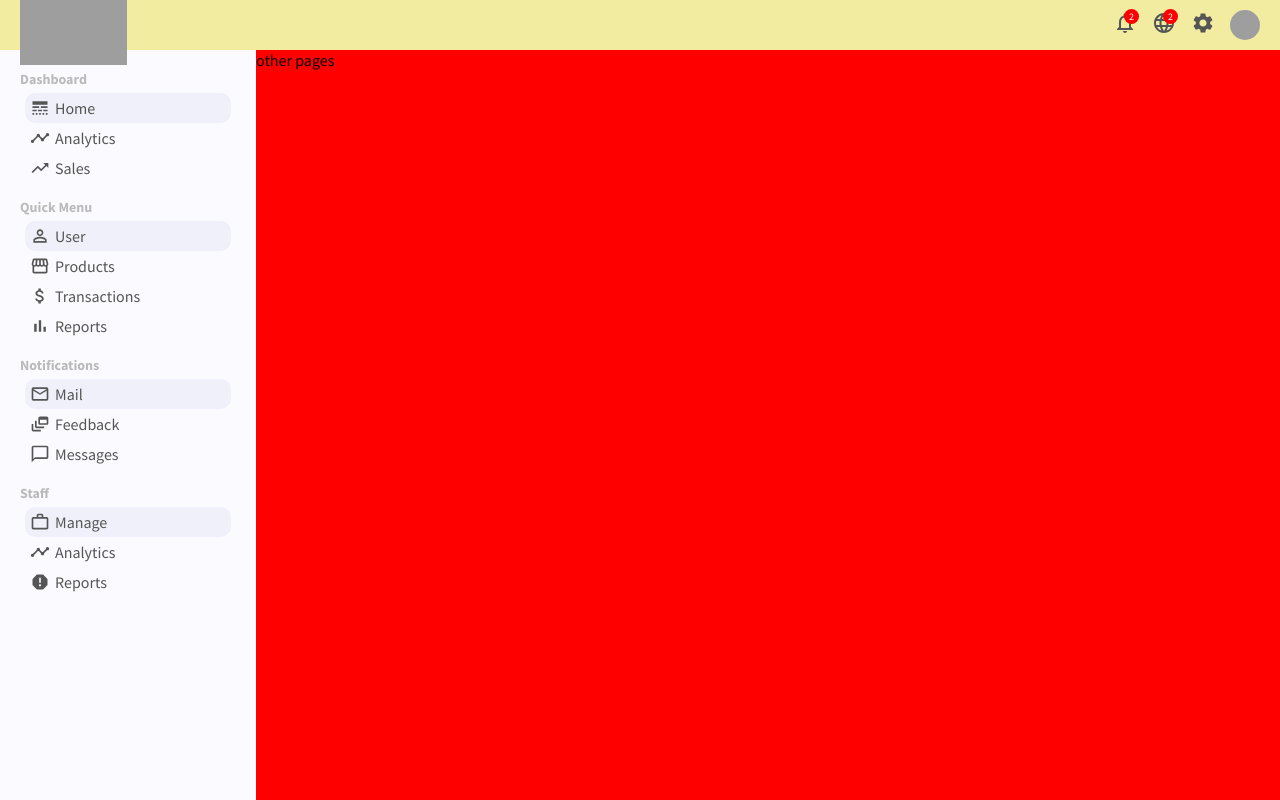
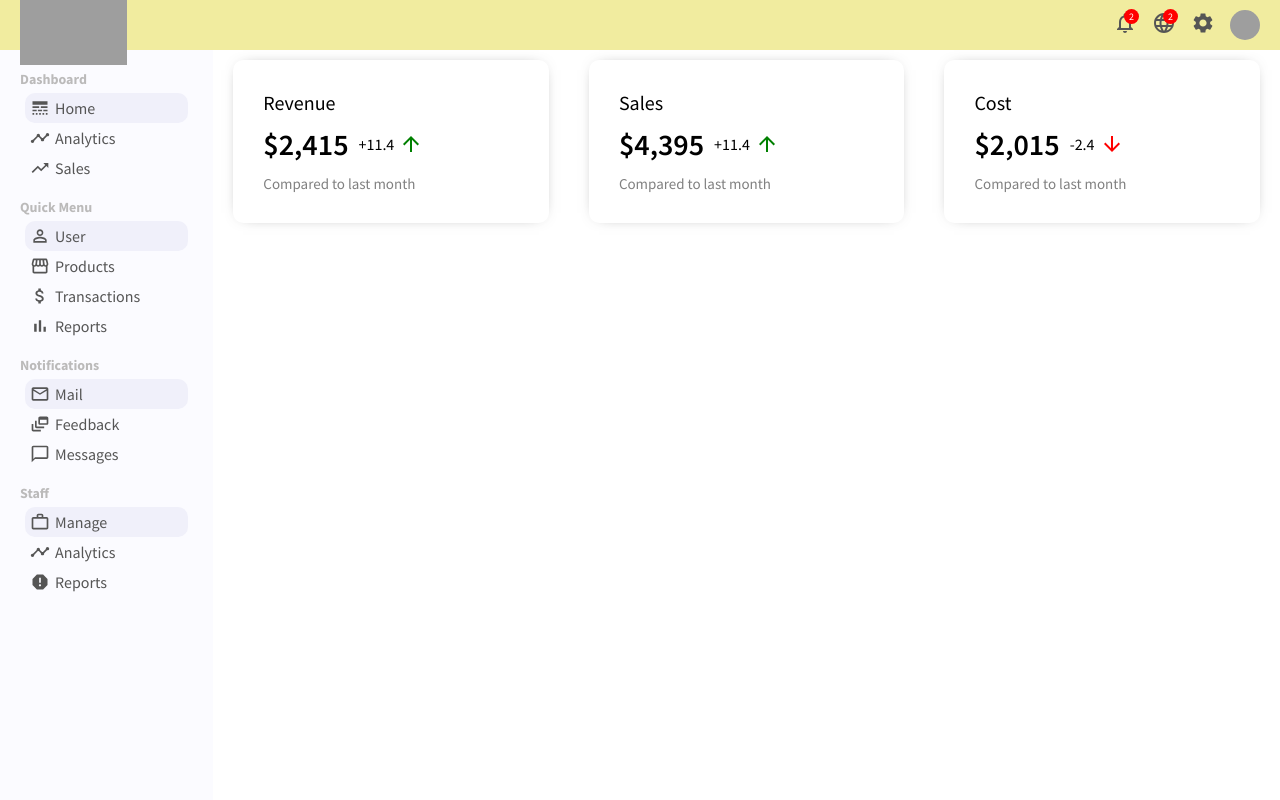
Before and after one commit to sushovankarmakar/admin-dashboard-react, a React (Create React App) app: page / in a window 1280 px wide. Built offline with nearby package versions, Linux system fonts and the light colour scheme; grey boxes are pictures that could not be loaded.

Commit message:
Admin dashboard info widgets

```diff
--- a/src/App.js
+++ b/src/App.js
@@ -1,6 +1,7 @@
 import SideBar from "./components/sideBar/SideBar";
 import TopBar from "./components/topBar/TopBar";
 import "./app.css";
+import Home from "./pages/home/Home";
 
 function App() {
   return (
@@ -8,7 +9,7 @@
       <TopBar />
       <div className="container">
         <SideBar />
-        <div className="others">other pages</div>
+        <Home />
       </div>
     </div>
   );
--- a/src/app.css
+++ b/src/app.css
@@ -1,8 +1,3 @@
 .container {
   display: flex;
 }
-
-.others {
-  flex: 4;
-  background-color: red;
-}
--- /dev/null
+++ b/src/components/featuredInfo/FeaturedInfo.jsx
@@ -0,0 +1,43 @@
+import { ArrowDownward, ArrowUpward } from "@material-ui/icons";
+import "./featuredInfo.css";
+
+const FeaturedInfo = () => {
+  return (
+    <div className="featured">
+      <div className="featuredItem">
+        <span className="featuredTitle">Revenue</span>
+        <div className="featuredMoneyContainer">
+          <span className="featuredMoney">$2,415</span>
+          <span className="featuredMoneyRate">
+            +11.4 <ArrowUpward className="featuredIcon" />
+          </span>
+        </div>
+        <span className="featuredSub">Compared to last month</span>
+      </div>
+
+      <div className="featuredItem">
+        <span className="featuredTitle">Sales</span>
+        <div className="featuredMoneyContainer">
+          <span className="featuredMoney">$4,395</span>
+          <span className="featuredMoneyRate">
+            +11.4 <ArrowUpward className="featuredIcon" />
+          </span>
+        </div>
+        <span className="featuredSub">Compared to last month</span>
+      </div>
+
+      <div className="featuredItem">
+        <span className="featuredTitle">Cost</span>
+        <div className="featuredMoneyContainer">
+          <span className="featuredMoney">$2,015</span>
+          <span className="featuredMoneyRate">
+            -2.4 <ArrowDownward className="featuredIcon negative" />
+          </span>
+        </div>
+        <span className="featuredSub">Compared to last month</span>
+      </div>
+    </div>
+  );
+};
+
+export default FeaturedInfo;
--- /dev/null
+++ b/src/components/featuredInfo/featuredInfo.css
@@ -0,0 +1,53 @@
+.featured {
+  width: 100%;
+  display: flex;
+  align-items: center;
+  justify-content: space-between;
+}
+
+.featuredItem {
+  flex: 1;
+  margin: 0px 20px;
+  padding: 30px;
+  border-radius: 10px;
+  cursor: pointer;
+
+  -webkit-box-shadow: 0px 0px 15px -10px rgba(0, 0, 0, 0.75);
+  box-shadow: 0px 0px 15px -10px rgba(0, 0, 0, 0.75);
+}
+
+.featuredTitle {
+  font-size: 20px;
+}
+
+.featuredMoneyContainer {
+  margin: 10px 0px;
+  display: flex;
+  align-items: center;
+}
+
+.featuredMoney {
+  font-size: 30px;
+  font-weight: 600;
+}
+
+.featuredMoneyRate {
+  display: flex;
+  align-items: center;
+  margin-left: 10px;
+}
+
+.featuredIcon {
+  font-size: 14px;
+  margin-left: 5px;
+  color: green;
+}
+
+.featuredIcon.negative {
+  color: red;
+}
+
+.featuredSub {
+  font-size: 15px;
+  color: gray;
+}
--- a/src/components/sideBar/SideBar.jsx
+++ b/src/components/sideBar/SideBar.jsx
@@ -12,7 +12,6 @@
   TrendingUp,
   WorkOutline,
 } from "@material-ui/icons";
-import React from "react";
 import "./sideBar.css";
 
 const SideBar = () => {
--- a/src/components/topBar/TopBar.jsx
+++ b/src/components/topBar/TopBar.jsx
@@ -1,5 +1,4 @@
 import { Language, NotificationsNone, Settings } from "@material-ui/icons";
-import React from "react";
 import "./topBar.css";
 
 const TopBar = () => {
--- /dev/null
+++ b/src/pages/home/Home.jsx
@@ -0,0 +1,12 @@
+import FeaturedInfo from "../../components/featuredInfo/FeaturedInfo";
+import "./home.css";
+
+const Home = () => {
+  return (
+    <div className="home">
+      <FeaturedInfo />
+    </div>
+  );
+};
+
+export default Home;
--- /dev/null
+++ b/src/pages/home/home.css
@@ -0,0 +1,4 @@
+.home {
+  flex: 5;
+  margin-top: 10px;
+}
```
